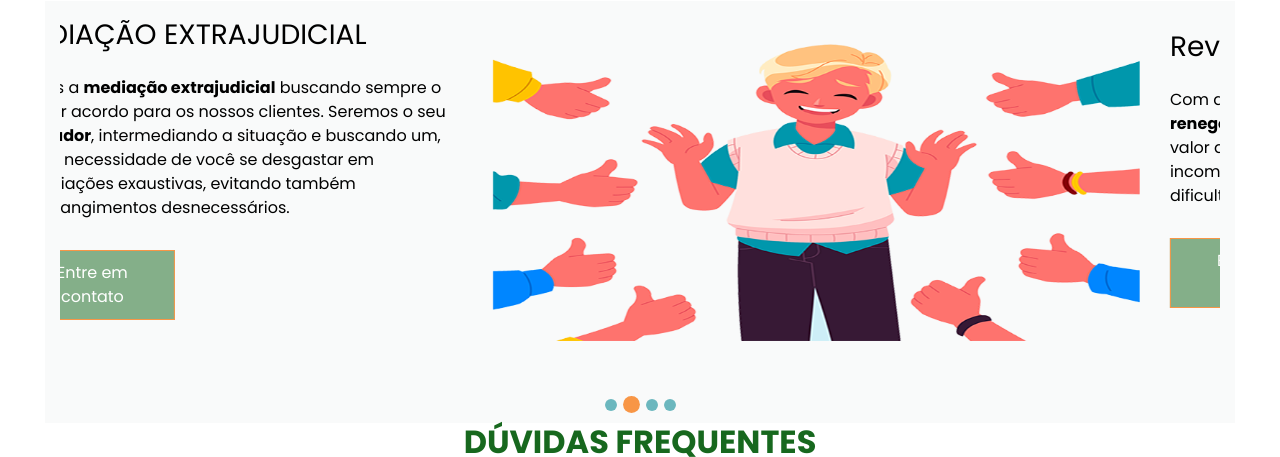
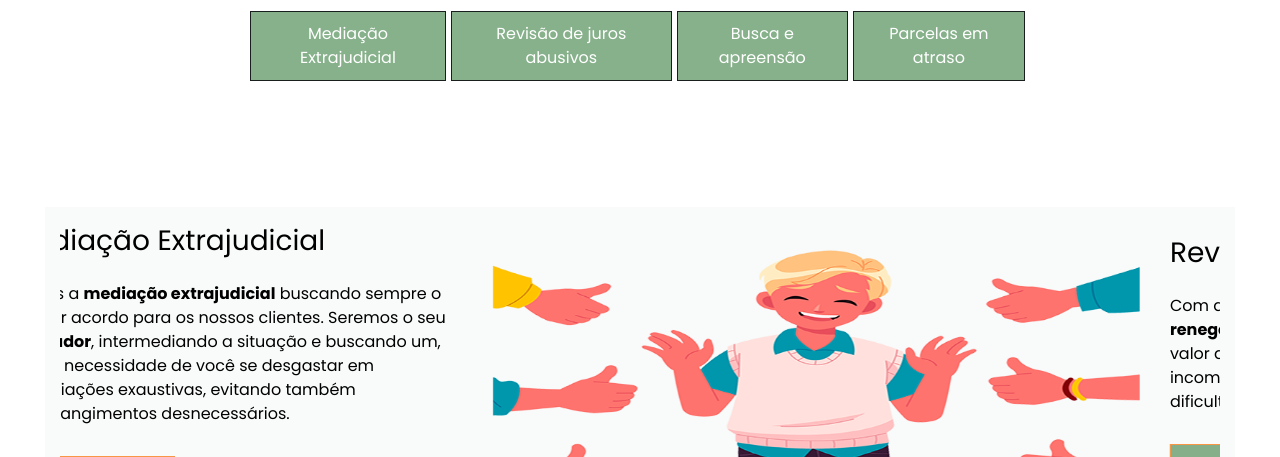
Before and after one commit to tiagosantos0412/limpefacilsolucoesfinanceiras, a plain HTML site: page index.html in a window 1280 px wide. Shown: the part 692-1149 px from the top of the page. Drawn offline with Linux system fonts and the light colour scheme; some packages are replaced by stand-ins of ours; a script that the page names is missing.

Commit message:
Inserção de um novo de serviços.

```diff
--- a/css/estilo.css
+++ b/css/estilo.css
@@ -57,6 +57,43 @@
     margin: 20px;
     color: rgb(23, 104, 30);
     font-weight: 600;
+}
+
+.menu-servicos {
+  max-width: 800px;
+  margin: auto;
+  margin-bottom: 100px;
+}
+
+.menu-servicos ul {
+  display: flex;
+  padding: 10px;
+
+}
+
+.menu-servicos ul li {
+  padding: 10px;
+  list-style: none;
+  border: 1px solid #191e1f;
+  text-align: center;
+  margin-right: 5px;
+  background-color: rgba(23, 104, 30, 0.514);
+
+}
+
+.menu-servicos a {
+  color: #ffffff;
+}
+
+.menu-servicos ul li:hover {
+  background-color: transparent;
+  transition: 0.5s;
+}
+
+.menu-servicos a:hover {
+    background-color: transparent;
+    color: #191e1f;
+    cursor: pointer;
 }
 
 #servicos a {
--- a/index.html
+++ b/index.html
@@ -94,6 +94,47 @@
       <h2 class="titulo_servicos">NOSSOS SERVIÇOS</h2>
     </div>
 
+    <nav class="menu-servicos">
+      <ul>
+        <a
+          target="_blank"
+          href=""
+          class="btn1"
+        >
+          <li class="nav-item">
+            Mediação Extrajudicial
+          </li>
+        </a>
+        <a
+          target="_blank"
+          href=""
+          class="btn1"
+        >
+          <li class="nav-item">
+            Revisão de juros abusivos
+          </li>
+        </a>
+        <a
+          target="_blank"
+          href=""
+          class="btn1"
+        >
+          <li class="nav-item">
+            Busca e apreensão
+          </li>
+        </a>
+        <a
+          target="_blank"
+          href=""
+          class="btn1"
+        >
+          <li class="nav-item">
+            Parcelas em atraso
+          </li>
+        </a>
+      </ul>
+    </nav>
+
     <!-- slider section -->
     <section class="slider_section long_section" id="servicos">
       <div id="customCarousel" class="carousel slide" data-ride="carousel">
@@ -104,7 +145,7 @@
                 <div class="col-md-5">
                   <div class="detail-box">
                     <h3>
-                      MEDIAÇÃO EXTRAJUDICIAL
+                      Mediação Extrajudicial
                     </h3>
                     <p>
                       samos a <strong>mediação extrajudicial</strong> buscando sempre o melhor acordo para os nossos clientes. Seremos o seu <strong>mediador</strong>, intermediando a situação e buscando um, sem a necessidade de você se desgastar em negociações exaustivas, evitando também constrangimentos desnecessários.
```
